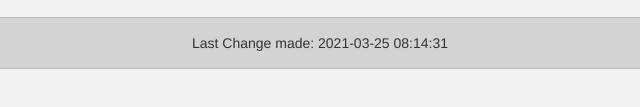
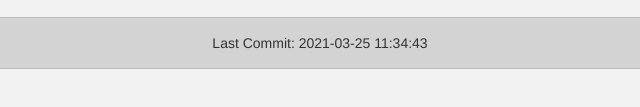
Before and after one commit to schiffke/ghpages_try, a website: page index.html in a window 1280 px wide. Shown: the part 579-686 px from the top of the page, 320-960 px from the left. Drawn offline with nearby package versions, Linux system fonts and the light colour scheme; files whose address does not match are found by name.

Commit message:
feat(removed json) - removed the json for displaying the date, replaced it by editing html directly

```diff
--- a/index.html
+++ b/index.html
@@ -72,7 +72,7 @@
         <footer>
             <div id="divider-footer"></div>
 
-            <p id="date-footer">Datum hier</p>
+            <p id="date-footer"> Last Commit:   2021-03-25 11:34:43    </p>    <!--when adding attributes here look at github_api_handler first (uses pattern matching)-->
         </footer>
 
         <script src="https://code.jquery.com/jquery-3.2.1.slim.min.js" integrity="sha384-KJ3o2DKtIkvYIK3UENzmM7KCkRr/rE9/Qpg6aAZGJwFDMVNA/GpGFF93hXpG5KkN" crossorigin="anonymous"></script>
--- a/src/javascript/date.json
+++ /dev/null
@@ -1 +0,0 @@
-["2021-03-25T08:14:31Z"]
--- a/src/javascript/index.js
+++ /dev/null
@@ -1,15 +0,0 @@
-function loadJSON() {
-    var xhttp = new XMLHttpRequest();       // Objekt zum Datenaustausch mit Server -> page ohne reload updaten
-    xhttp.onreadystatechange = function() {
-      if (this.readyState == 4 && this.status == 200) {     // this.readyState 4 = request finished and response is ready
-        let date = this.responseText.replace(/[TZ\]\[\"\""]/g, " ")
-        document.getElementById("date-footer").innerHTML = "Last Change made: " + date;
-       }
-    };
-    xhttp.open("GET", "./src/javascript/date.json", true);      // true für asynchron, false für sync
-    xhttp.send();       // request zum server senden
-  }
-
-  window.onload = (event) => {
-      loadJSON();
-  }
```
Also changed, not shown: src/javascript/github_api_handles.js (+13 -3 lines), .github/workflows/main.yml.
